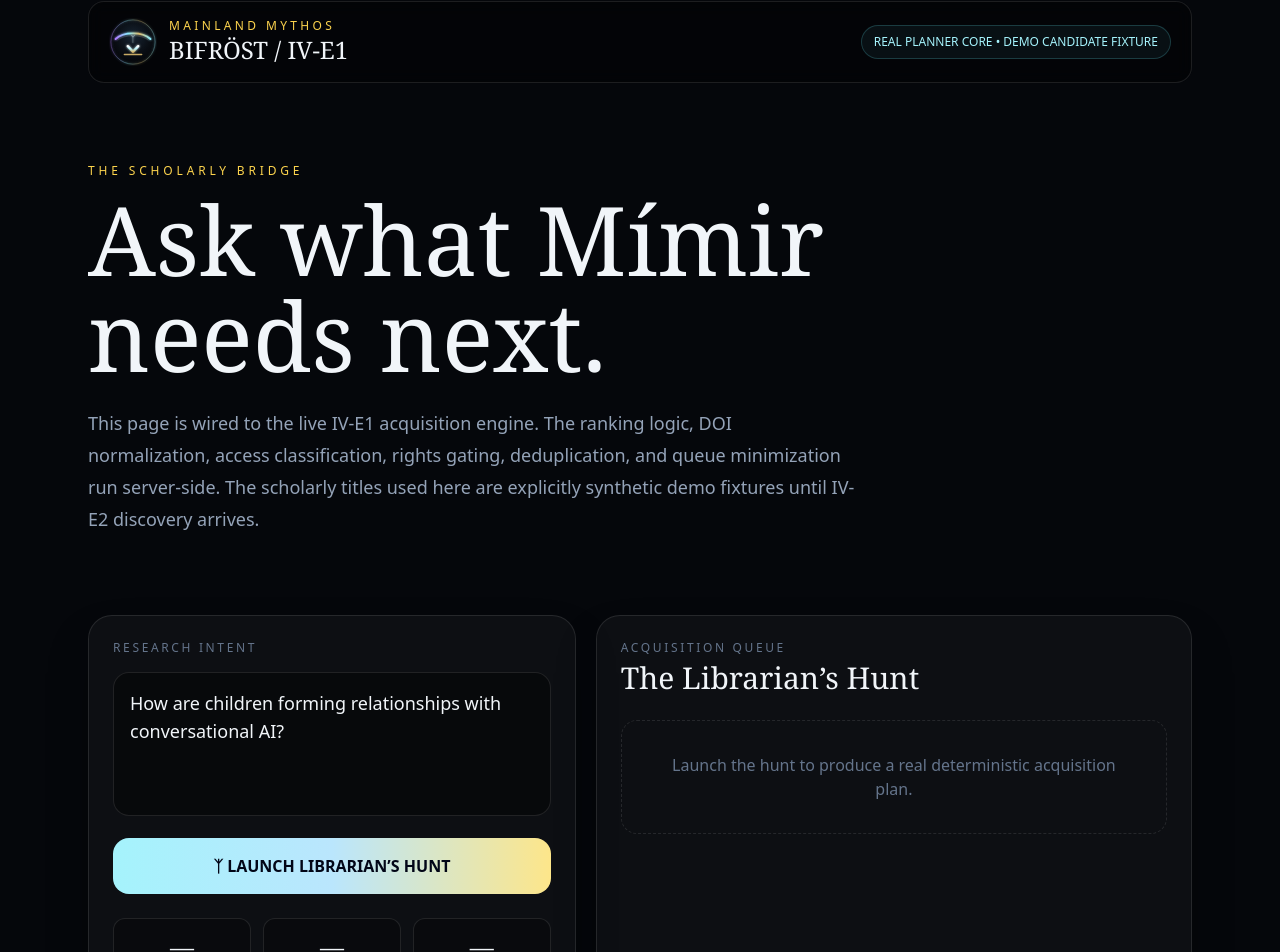
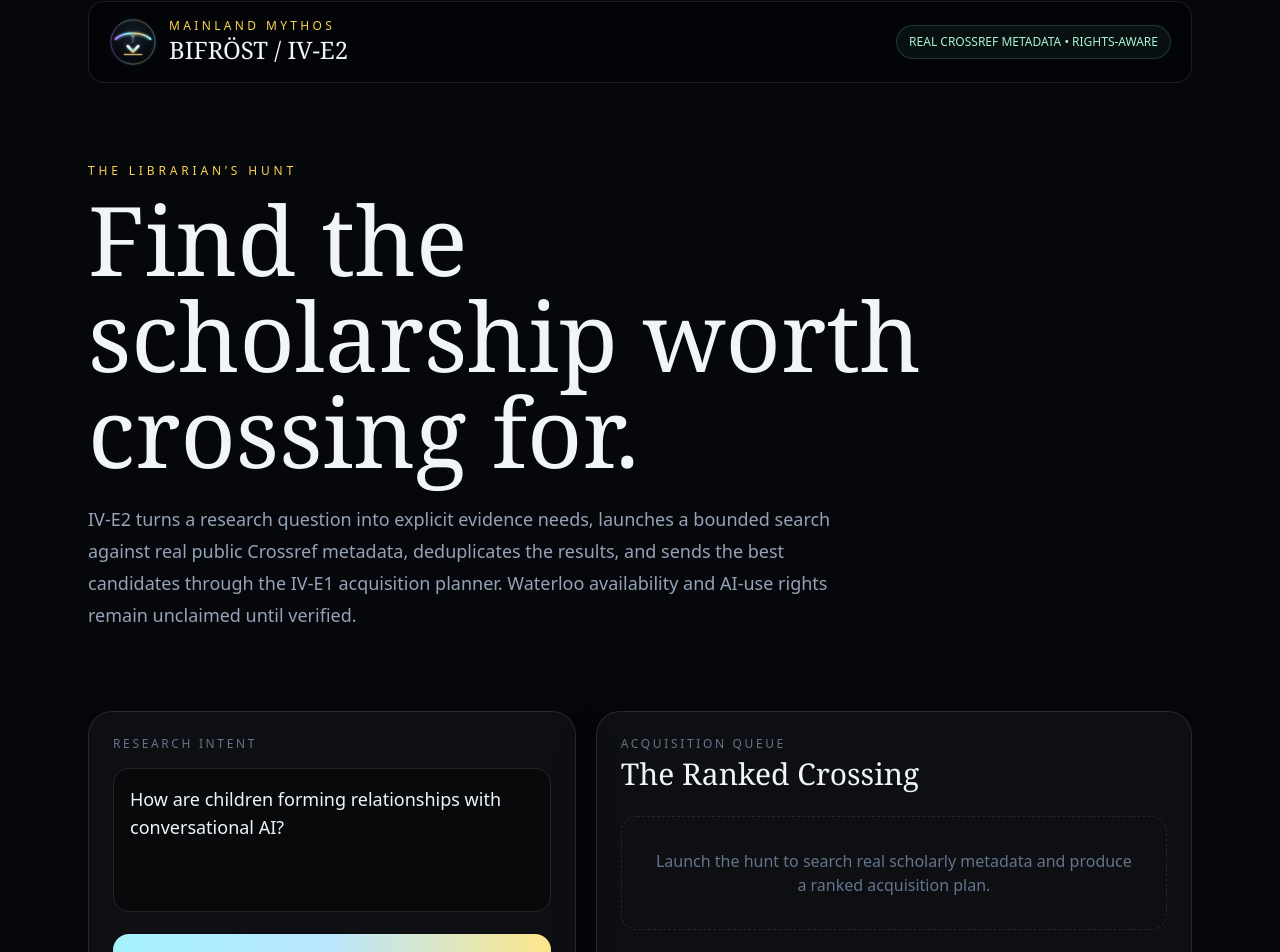
Before and after one commit to mainz81/dragons-nest, a Next.js app: page /bifrost in a window 1280 px wide. Shown: the part 31-983 px from the top of the page. Built offline with nearby package versions, Linux system fonts and the light colour scheme.

Commit message:
BIFROST IV-E2 wire live UI to real scholarly metadata hunt

```diff
--- a/src/app/bifrost/BifrostClient.tsx
+++ b/src/app/bifrost/BifrostClient.tsx
@@ -3,13 +3,34 @@
 import Image from "next/image";
 import { useState } from "react";
 
-type PlanResponse = {
+type HuntResponse = {
   ok: boolean;
+  phase?: string;
+  version?: string;
   mode?: string;
   error?: string;
+  message?: string;
+  guard?: string;
+  warnings?: string[];
+  discovery?: {
+    source: string;
+    queryCount: number;
+    successfulQueries: number;
+    candidateCount: number;
+    warnings: string[];
+  };
+  gap?: {
+    mimirContext: "AVAILABLE" | "UNAVAILABLE";
+    guard: string;
+    needs: Array<{
+      id: string;
+      label: string;
+      rationale: string;
+      status: string;
+      localMatches: number;
+    }>;
+  };
   plan?: {
-    phase: string;
-    version: string;
     candidateCount: number;
     uniqueCandidateCount: number;
     acquisitionTarget: number;
@@ -18,7 +39,9 @@ type PlanResponse = {
     queue: Array<{
       id?: string;
       title: string;
+      authors?: string[];
       year?: number;
+      normalizedDoi?: string;
       priorityScore: number;
       downstreamMode: string;
       accessStatus?: string;
@@ -42,24 +65,23 @@ type PlanResponse = {
 
 export default function BifrostClient() {
   const [question, setQuestion] = useState("How are children forming relationships with conversational AI?");
-  const [data, setData] = useState<PlanResponse | null>(null);
+  const [data, setData] = useState<HuntResponse | null>(null);
   const [loading, setLoading] = useState(false);
 
   async function hunt() {
     setLoading(true);
     setData(null);
     try {
-      const response = await fetch("/api/bifrost/plan", {
+      const response = await fetch("/api/bifrost/hunt", {
         method: "POST",
         headers: { "content-type": "application/json" },
         body: JSON.stringify({
           question,
-          demo: true,
-          evidenceGapTags: ["longitudinal", "developmental", "measurement"],
-          maxAcquire: 5
+          maxAcquire: 5,
+          rowsPerQuery: 7
         })
       });
-      setData((await response.json()) as PlanResponse);
+      setData((await response.json()) as HuntResponse);
     } catch {
       setData({ ok: false, error: "BIFROST_NETWORK_FAILURE" });
     } finally {
@@ -75,23 +97,23 @@ export default function BifrostClient() {
             <Image src="/bifrost-download.svg" alt="BIFROST sigil" width={48} height={48} className="h-12 w-12" priority />
             <div>
               <div className="text-xs tracking-[0.28em] text-amber-300">MAINLAND MYTHOS</div>
-              <div className="font-serif text-2xl">BIFRÖST / IV-E1</div>
+              <div className="font-serif text-2xl">BIFRÖST / IV-E2</div>
             </div>
           </div>
-          <div className="rounded-full border border-cyan-300/20 bg-cyan-300/5 px-3 py-2 text-xs text-cyan-200">
-            REAL PLANNER CORE • DEMO CANDIDATE FIXTURE
+          <div className="rounded-full border border-emerald-300/20 bg-emerald-300/5 px-3 py-2 text-xs text-emerald-200">
+            REAL CROSSREF METADATA • RIGHTS-AWARE
           </div>
         </header>
 
         <section className="py-20">
-          <div className="text-xs tracking-[0.32em] text-amber-300">THE SCHOLARLY BRIDGE</div>
+          <div className="text-xs tracking-[0.32em] text-amber-300">THE LIBRARIAN’S HUNT</div>
           <h1 className="mt-3 max-w-4xl font-serif text-6xl leading-none md:text-8xl">
-            Ask what Mímir needs next.
+            Find the scholarship worth crossing for.
           </h1>
           <p className="mt-6 max-w-3xl text-lg leading-8 text-slate-400">
-            This page is wired to the live IV-E1 acquisition engine. The ranking logic, DOI normalization,
-            access classification, rights gating, deduplication, and queue minimization run server-side.
-            The scholarly titles used here are explicitly synthetic demo fixtures until IV-E2 discovery arrives.
+            IV-E2 turns a research question into explicit evidence needs, launches a bounded search against real public Crossref metadata,
+            deduplicates the results, and sends the best candidates through the IV-E1 acquisition planner. Waterloo availability and AI-use
+            rights remain unclaimed until verified.
           </p>
         </section>
 
@@ -108,12 +130,12 @@ export default function BifrostClient() {
               disabled={loading || question.trim().length < 3}
               className="mt-4 w-full rounded-2xl bg-gradient-to-r from-cyan-200 via-sky-200 to-amber-200 px-5 py-4 font-bold text-slate-950 transition hover:brightness-110 disabled:opacity-50"
             >
-              {loading ? "CROSSING BIFRÖST…" : "ᛉ LAUNCH LIBRARIAN’S HUNT"}
+              {loading ? "SEARCHING THE SCHOLARLY REALM…" : "ᛉ LAUNCH REAL LIBRARIAN’S HUNT"}
             </button>
 
             <div className="mt-6 grid grid-cols-3 gap-3 text-center">
-              <Metric label="CANDIDATES" value={data?.plan?.candidateCount ?? "—"} />
-              <Metric label="UNIQUE" value={data?.plan?.uniqueCandidateCount ?? "—"} />
+              <Metric label="DISCOVERED" value={data?.discovery?.candidateCount ?? "—"} />
+              <Metric label="QUERIES" value={data?.discovery?.successfulQueries ?? "—"} />
               <Metric label="ACQUIRE" value={data?.plan?.acquisitionTarget ?? "—"} />
             </div>
 
@@ -121,30 +143,37 @@ export default function BifrostClient() {
               <div className="font-mono text-cyan-200">CREDENTIAL BOUNDARY</div>
               BIFRÖST never receives WatIAM credentials. Waterloo authentication stays in the researcher’s normal browser session.
             </div>
+
+            {data?.gap && (
+              <div className="mt-4 rounded-2xl border border-violet-300/15 bg-violet-300/5 p-4 text-xs leading-6 text-slate-400">
+                <div className="font-mono text-violet-200">MÍMIR CONTEXT: {data.gap.mimirContext}</div>
+                {data.gap.guard}
+              </div>
+            )}
           </div>
 
           <div className="rounded-3xl border border-white/10 bg-white/[0.035] p-6 shadow-2xl shadow-black/40">
             <div className="flex items-center justify-between gap-4">
               <div>
                 <div className="text-xs tracking-[0.22em] text-slate-500">ACQUISITION QUEUE</div>
-                <h2 className="mt-1 font-serif text-3xl">The Librarian’s Hunt</h2>
+                <h2 className="mt-1 font-serif text-3xl">The Ranked Crossing</h2>
               </div>
-              {data?.plan && (
+              {data?.phase && (
                 <div className="rounded-full border border-emerald-300/20 bg-emerald-300/5 px-3 py-2 text-xs text-emerald-200">
-                  {data.plan.phase} / v{data.plan.version}
+                  {data.phase} / v{data.version}
                 </div>
               )}
             </div>
 
             {!data && (
               <div className="mt-6 rounded-2xl border border-dashed border-white/10 p-8 text-center text-slate-500">
-                Launch the hunt to produce a real deterministic acquisition plan.
+                Launch the hunt to search real scholarly metadata and produce a ranked acquisition plan.
               </div>
             )}
 
             {data && !data.ok && (
               <div className="mt-6 rounded-2xl border border-red-300/20 bg-red-300/5 p-5 text-red-200">
-                {data.error ?? "BIFRÖST planner failed."}
+                {data.message ?? data.error ?? "BIFRÖST hunt failed."}
               </div>
             )}
 
@@ -161,8 +190,12 @@ export default function BifrostClient() {
                   </div>
                   <h3 className="mt-3 font-serif text-xl">{item.title}</h3>
                   <div className="mt-2 text-sm text-slate-500">
-                    {item.year ?? "Year unknown"} • {item.accessStatus ?? "ACCESS UNKNOWN"}
+                    {item.authors?.slice(0, 3).join(", ") || "Authors unavailable"} • {item.year ?? "Year unknown"}
                   </div>
+                  <div className="mt-1 font-mono text-[11px] text-slate-600">
+                    {item.normalizedDoi ? `DOI ${item.normalizedDoi}` : "DOI unavailable"} • {item.accessStatus ?? "ACCESS UNKNOWN"}
+                  </div>
+
                   <div className="mt-4 grid grid-cols-5 gap-2 text-center text-[10px] text-slate-500">
                     <Score label="TOPIC" value={item.scoreBreakdown.topicalRelevance} />
                     <Score label="GAP" value={item.scoreBreakdown.evidenceGapFit} />
@@ -170,27 +203,64 @@ export default function BifrostClient() {
                     <Score label="ACCESS" value={item.scoreBreakdown.access} />
                     <Score label="RIGHTS" value={item.scoreBreakdown.rightsPenalty} />
                   </div>
+
+                  <div className="mt-4 flex flex-wrap gap-2">
+                    {item.route.doiResolverUrl && (
+                      <a
+                        href={item.route.doiResolverUrl}
+                        target="_blank"
+                        rel="noreferrer"
+                        className="rounded-xl border border-cyan-300/20 bg-cyan-300/5 px-3 py-2 text-xs text-cyan-200 transition hover:bg-cyan-300/10"
+                      >
+                        OPEN DOI ↗
+                      </a>
+                    )}
+                    <a
+                      href={item.route.waterlooCatalogueUrl}
+                      target="_blank"
+                      rel="noreferrer"
+                      className="rounded-xl border border-amber-300/20 bg-amber-300/5 px-3 py-2 text-xs text-amber-200 transition hover:bg-amber-300/10"
+                    >
+                      SEARCH WATERLOO ↗
+                    </a>
+                  </div>
                 </article>
               ))}
             </div>
-
-            {data?.plan?.warnings?.length ? (
-              <div className="mt-5 rounded-2xl border border-amber-300/20 bg-amber-300/5 p-4 text-sm leading-6 text-amber-100/80">
-                {data.plan.warnings.join(" ")}
-              </div>
-            ) : null}
           </div>
         </section>
 
-        {data?.plan?.epistemicGuard && (
+        {data?.gap?.needs?.length ? (
+          <section className="mt-6 rounded-3xl border border-white/10 bg-white/[0.025] p-6">
+            <div className="text-xs tracking-[0.22em] text-amber-300">EVIDENCE NEED MAP</div>
+            <div className="mt-4 grid gap-3 md:grid-cols-2 xl:grid-cols-3">
+              {data.gap.needs.map((need) => (
+                <div key={need.id} className="rounded-2xl border border-white/10 bg-black/30 p-4">
+                  <div className="font-serif text-lg">{need.label}</div>
+                  <div className="mt-2 text-xs leading-5 text-slate-500">{need.rationale}</div>
+                  <div className="mt-3 font-mono text-[10px] text-violet-200">{need.status.replaceAll("_", " ")}</div>
+                </div>
+              ))}
+            </div>
+          </section>
+        ) : null}
+
+        {(data?.guard || data?.plan?.epistemicGuard) && (
           <section className="mt-6 rounded-3xl border border-violet-300/20 bg-violet-300/5 p-6">
             <div className="text-xs tracking-[0.22em] text-violet-200">EPISTEMIC GUARD</div>
-            <p className="mt-2 leading-7 text-slate-300">{data.plan.epistemicGuard}</p>
+            <p className="mt-2 leading-7 text-slate-300">{data.guard}</p>
+            <p className="mt-2 text-sm leading-6 text-slate-500">{data.plan?.epistemicGuard}</p>
           </section>
         )}
 
+        {data?.warnings?.length ? (
+          <section className="mt-6 rounded-3xl border border-amber-300/20 bg-amber-300/5 p-6 text-sm leading-6 text-amber-100/80">
+            {data.warnings.join(" ")}
+          </section>
+        ) : null}
+
         <footer className="py-20 text-center text-sm text-slate-600">
-          ᛉ BIFRÖST • AGGRESSIVE DISCOVERY • SURGICAL ACQUISITION • ZERO CREDENTIAL ABUSE
+          ᛉ BIFRÖST • REAL METADATA DISCOVERY • SURGICAL ACQUISITION • ZERO CREDENTIAL ABUSE
         </footer>
       </div>
     </main>
```
